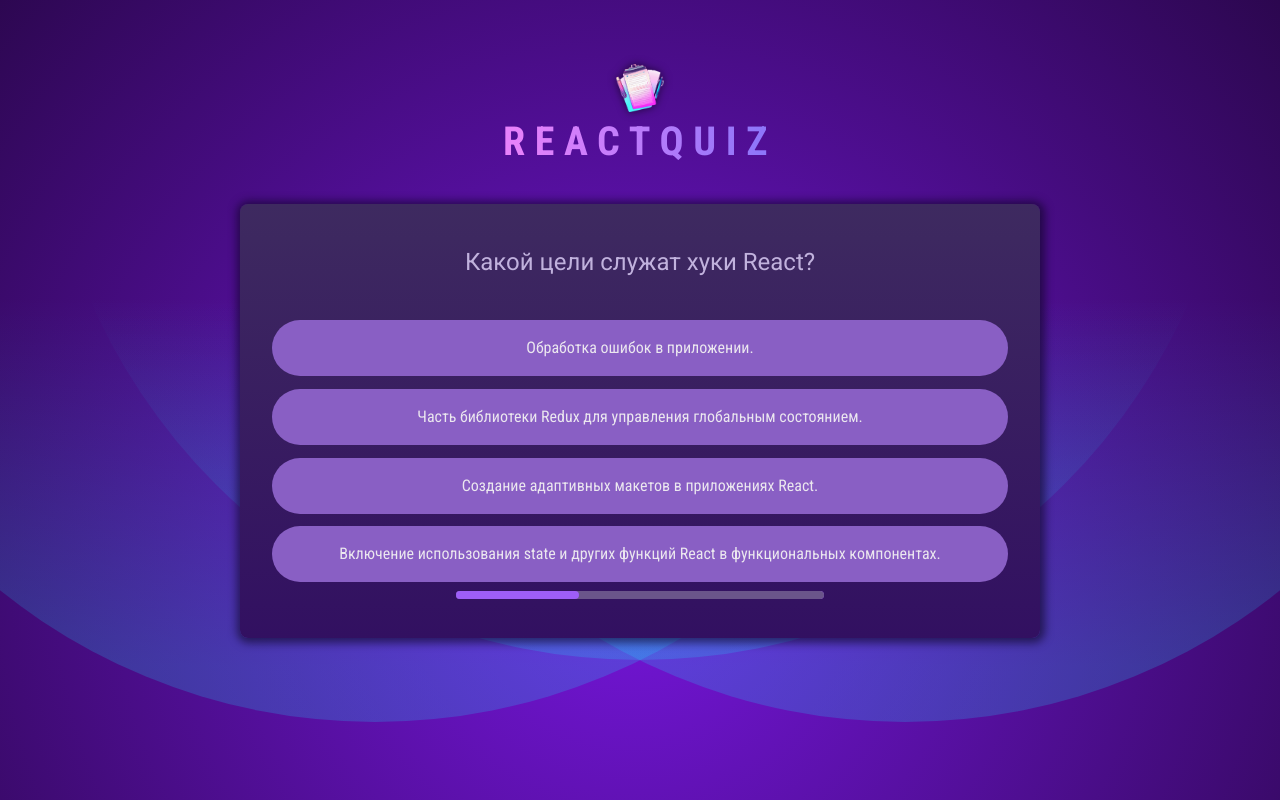
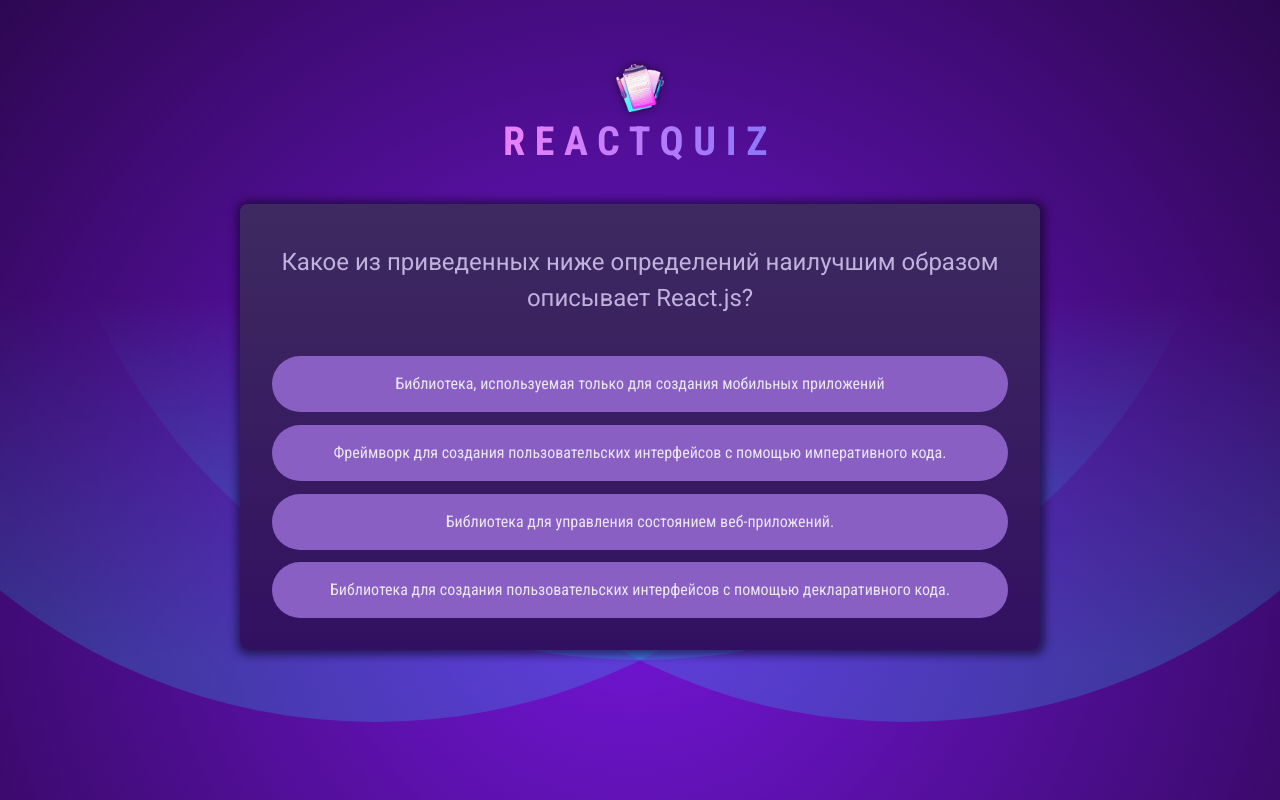
Before and after one commit to GeKtoRiX/projectQuiz, a React (Vite) app: page / in a window 1280 px wide. Built offline with nearby package versions, Linux system fonts and the light colour scheme.

Commit message:
added wrong/right answer checking with styles

```diff
--- a/src/components/Quiz.jsx
+++ b/src/components/Quiz.jsx
@@ -4,16 +4,42 @@
 import QuestionTimer from './QuestionTimer';
 
 export default function Quiz() {
+  // Цветовое выделение ответа пользователя.
+  const [answerState, setAnswerState] = useState('');
   // Ответы пользователя.
   const [userAnswer, setUserAnswer] = useState([]);
 
+  // Индекс текущего вопроса.
+  const activeQuestionIndex =
+    answerState === '' ? userAnswer.length : userAnswer.length - 1;
+
   // Функция обработки ответа пользователя.
-  const handleSelectAnswer = useCallback(function handleSelectAnswer(selectedAnswer) {
-    // Добавление ответа пользователя в массив ответов.(Ренрендер).
-    setUserAnswer((prevUserAnswers) => {
-      return [...prevUserAnswers, selectedAnswer];
-    });
-  }, []);
+  const handleSelectAnswer = useCallback(
+    function handleSelectAnswer(selectedAnswer) {
+      // Нажатие пользователя на вариант ответа(Ререндер).
+      setAnswerState('answered');
+      // Добавление ответа пользователя в массив ответов.(Ренрендер).
+      setUserAnswer((prevUserAnswers) => {
+        return [...prevUserAnswers, selectedAnswer];
+      });
+      // Изменение стиля выбранного ответа в зависимости от правильности ответа.
+      setTimeout(() => {
+        if (selectedAnswer === QUESTIONS[activeQuestionIndex].answers[0])
+          // Ответ верный(Ререндер).
+          setAnswerState('correct');
+        else {
+          // Ответ не верный(Ререндер).
+          setAnswerState('wrong');
+        }
+        // Отображение стиля выбранного ответа в течение 2 секунд.
+        setTimeout(() => {
+          console.log('Ответ пользователя обработан...');
+          setAnswerState('');
+        }, 2000);
+      }, 1000);
+    },
+    [activeQuestionIndex]
+  );
 
   // Пропуск ответа пользователя - null
   const handleSkipAnswer = useCallback(
@@ -21,13 +47,12 @@
     [handleSelectAnswer]
   );
 
-  console.log(userAnswer);
+  console.log(answerState);
 
-  // Индекс текущего вопроса.
-  const activeQuestionIndex = userAnswer.length;
   // Проверка окончания вопросов.
   const quizIsComplete = activeQuestionIndex === QUESTIONS.length;
 
+  // Рендер компонента при окончании вопросов.
   if (quizIsComplete) {
     return (
       <div id='summary'>
@@ -40,6 +65,8 @@
   // Перемешанный массив ответов текущего вопроса.
   const shuffledAnswers = [...QUESTIONS[activeQuestionIndex].answers];
   shuffledAnswers.sort(() => Math.random() - 0.5);
+  // Последний(текущий) ответ пользователя на вопрос.
+  const lastUserAnswer = userAnswer[userAnswer.length - 1];
 
   return (
     <div id='quiz'>
@@ -47,9 +74,19 @@
         <h2>{QUESTIONS[activeQuestionIndex].text}</h2>
         <ul id='answers'>
           {shuffledAnswers.map((answer) => {
+            // Сверка ответа пользователя с вариантов ответа.
+            const isSelected = lastUserAnswer === answer;
+            let cssClass = '';
+            if (answerState === 'answered' && isSelected) {
+              cssClass = 'selected';
+            }
+            if ((answerState === 'correct' || answerState === 'wrong') && isSelected) {
+              cssClass = answerState;
+            }
             return (
               <li key={answer} className='answer'>
                 <button
+                  className={cssClass}
                   onClick={() => {
                     handleSelectAnswer(answer);
                   }}
@@ -60,11 +97,11 @@
             );
           })}
         </ul>
-        <QuestionTimer
+        {/* <QuestionTimer
           key={activeQuestionIndex}
           timeout={3000}
           onTimeout={handleSkipAnswer}
-        />
+        /> */}
       </div>
     </div>
   );
```
